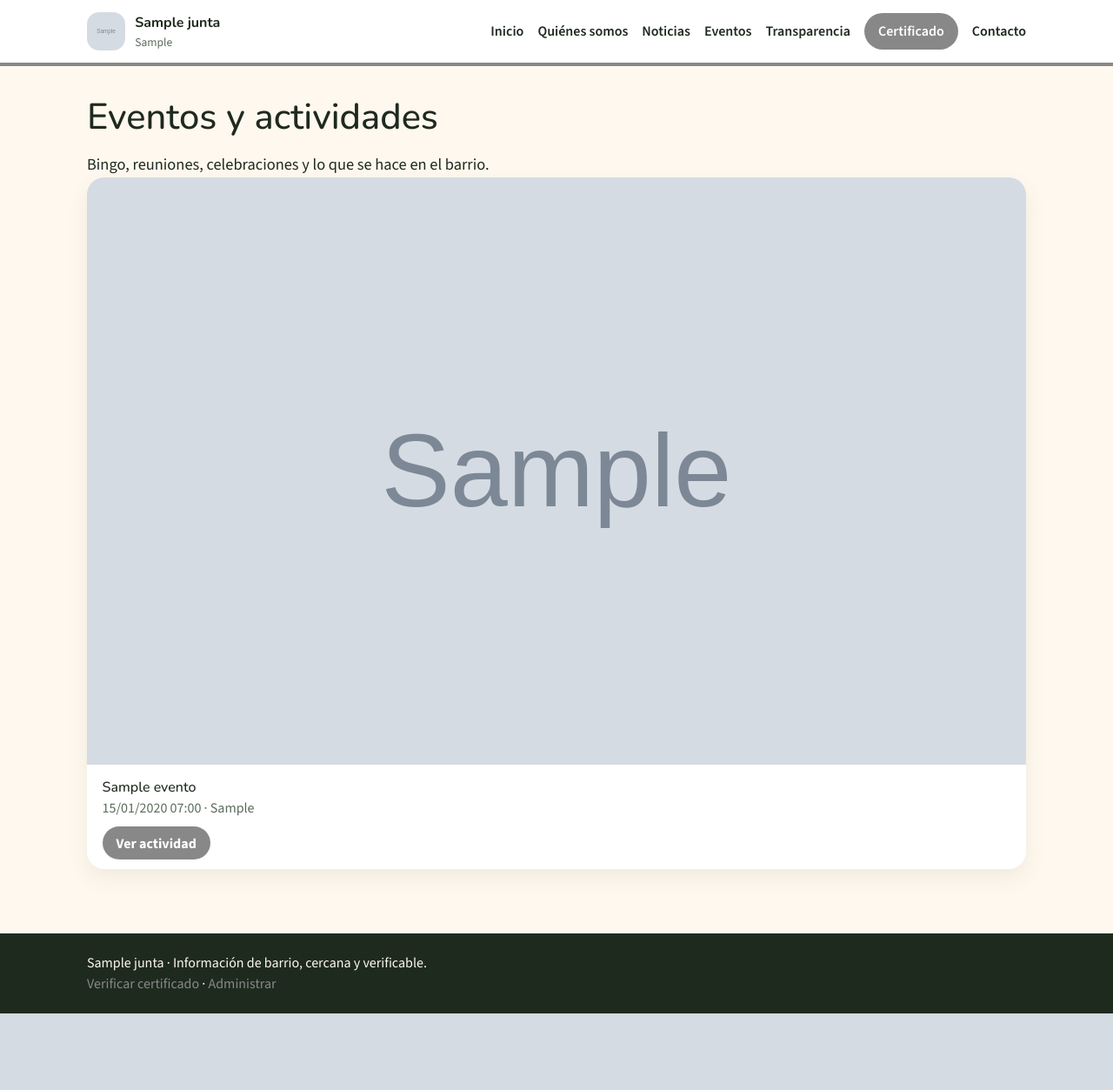
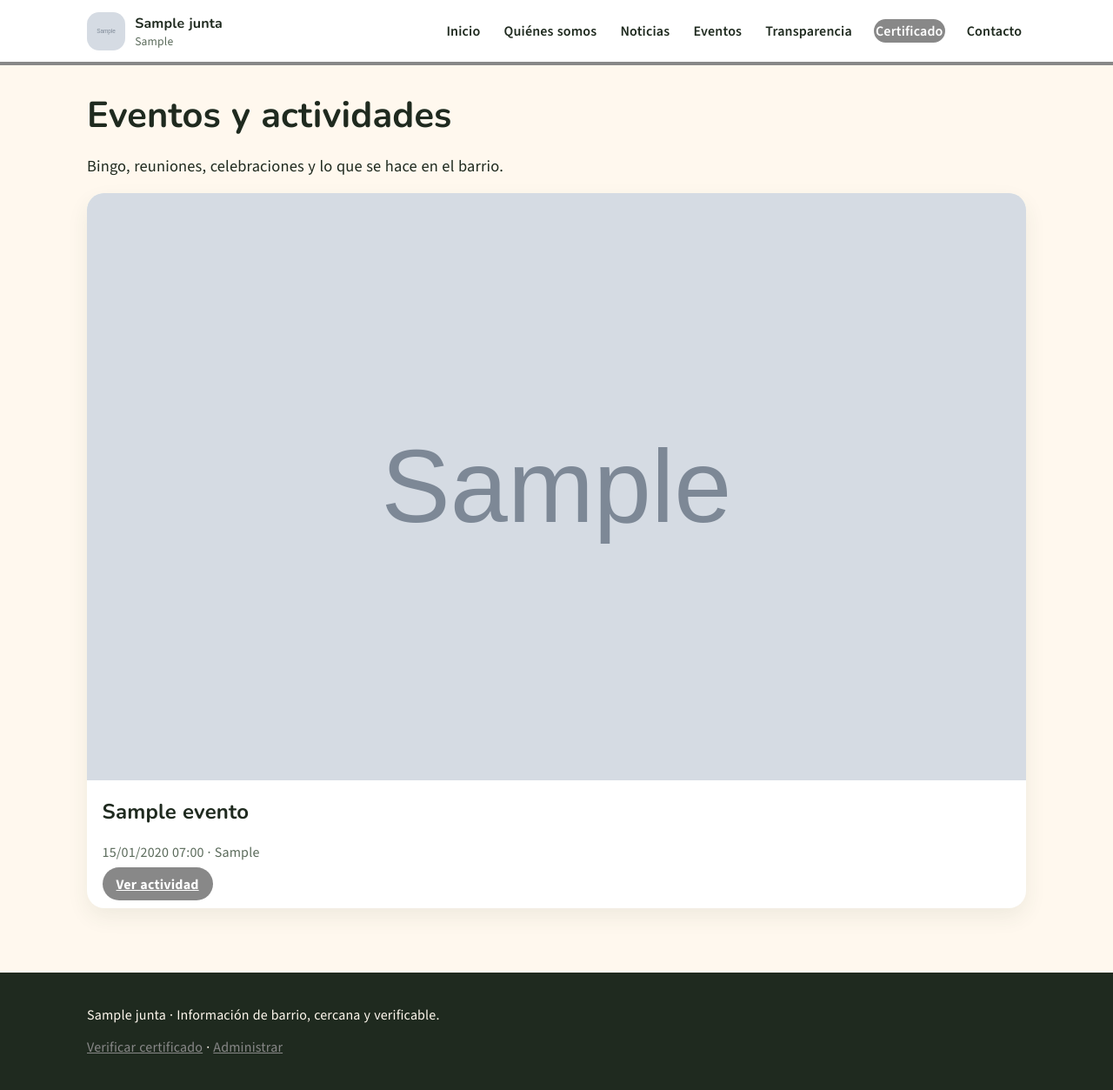
Before and after one commit to CarlitosHuente/juntadevecinos, a Django app: a page that uses templates/base.html in a window 1280 px wide. Shown: the whole page at 87% size. Before the commit the page ends 1165 px from the top, so only its background shows below. Run offline with Django 5.2, Linux system fonts and the light colour scheme; tables that the repository leaves empty hold one stand-in row (values such as "Sample post"); grey boxes marked "Sample" are stand-in pictures; some libraries are stand-ins or nearby versions.

Commit message:
Fix cramped public layout by dropping Tailwind CDN.
The Play CDN reset overrode site CSS on production, so the menu and copy looked glued together. News slides now also use the cover photo.

```diff
--- a/sitio/carrusel.py
+++ b/sitio/carrusel.py
@@ -61,7 +61,7 @@ def slides_home(junta) -> list[SlideVista]:
                 titulo=evento.titulo,
                 texto=evento.fecha_inicio.astimezone().strftime("%d/%m %H:%M")
                 + (f" · {evento.lugar}" if evento.lugar else ""),
-                imagen_url=evento.imagen.url if evento.imagen else None,
+                imagen_url=evento.foto_principal.url if evento.foto_principal else None,
                 enlace=reverse("evento_detalle", args=[junta.slug, evento.slug]),
                 etiqueta="Evento",
             )
@@ -74,7 +74,7 @@ def slides_home(junta) -> list[SlideVista]:
                 tipo="noticia",
                 titulo=noticia.titulo,
                 texto=noticia.bajada,
-                imagen_url=noticia.imagen.url if noticia.imagen else None,
+                imagen_url=noticia.foto_principal.url if noticia.foto_principal else None,
                 enlace=reverse("noticia_detalle", args=[junta.slug, noticia.slug]),
                 etiqueta="Noticia",
             )
--- a/static/css/site.css
+++ b/static/css/site.css
@@ -10,9 +10,12 @@
 
 body {
   margin: 0;
+  min-height: 100vh;
   background: var(--color-fondo);
   color: var(--color-texto);
   font-family: "Source Sans 3", "Segoe UI", sans-serif;
+  letter-spacing: 0.01em;
+  word-spacing: 0.04em;
 }
 
 .wrap {
@@ -82,7 +85,7 @@ body {
 .nav {
   display: flex;
   flex-wrap: wrap;
-  gap: 0.55rem 1rem;
+  gap: 0.55rem 1.1rem;
   align-items: center;
 }
 
@@ -90,6 +93,8 @@ body {
   color: var(--color-texto);
   text-decoration: none;
   font-weight: 600;
+  margin: 0 0.15rem;
+  padding: 0.2rem 0.15rem;
 }
 
 .nav-cta, .btn {
--- a/templates/base.html
+++ b/templates/base.html
@@ -8,7 +8,6 @@
   <link rel="preconnect" href="https://fonts.googleapis.com">
   <link rel="preconnect" href="https://fonts.gstatic.com" crossorigin>
   <link href="https://fonts.googleapis.com/css2?family=Nunito:wght@500;700;800&family=Source+Sans+3:wght@400;600;700&display=swap" rel="stylesheet">
-  <script src="https://cdn.tailwindcss.com"></script>
   <link rel="stylesheet" href="{% static 'css/site.css' %}">
   <style>
     :root {
@@ -20,7 +19,7 @@
     }
   </style>
 </head>
-<body class="min-h-screen">
+<body>
   <header class="site-header">
     <div class="wrap header-inner">
       <a class="brand" href="{% if junta %}{% url 'home' junta.slug %}{% else %}/{% endif %}">
```
Also changed, not shown: sitio/tests.py (+12 -0 lines).
